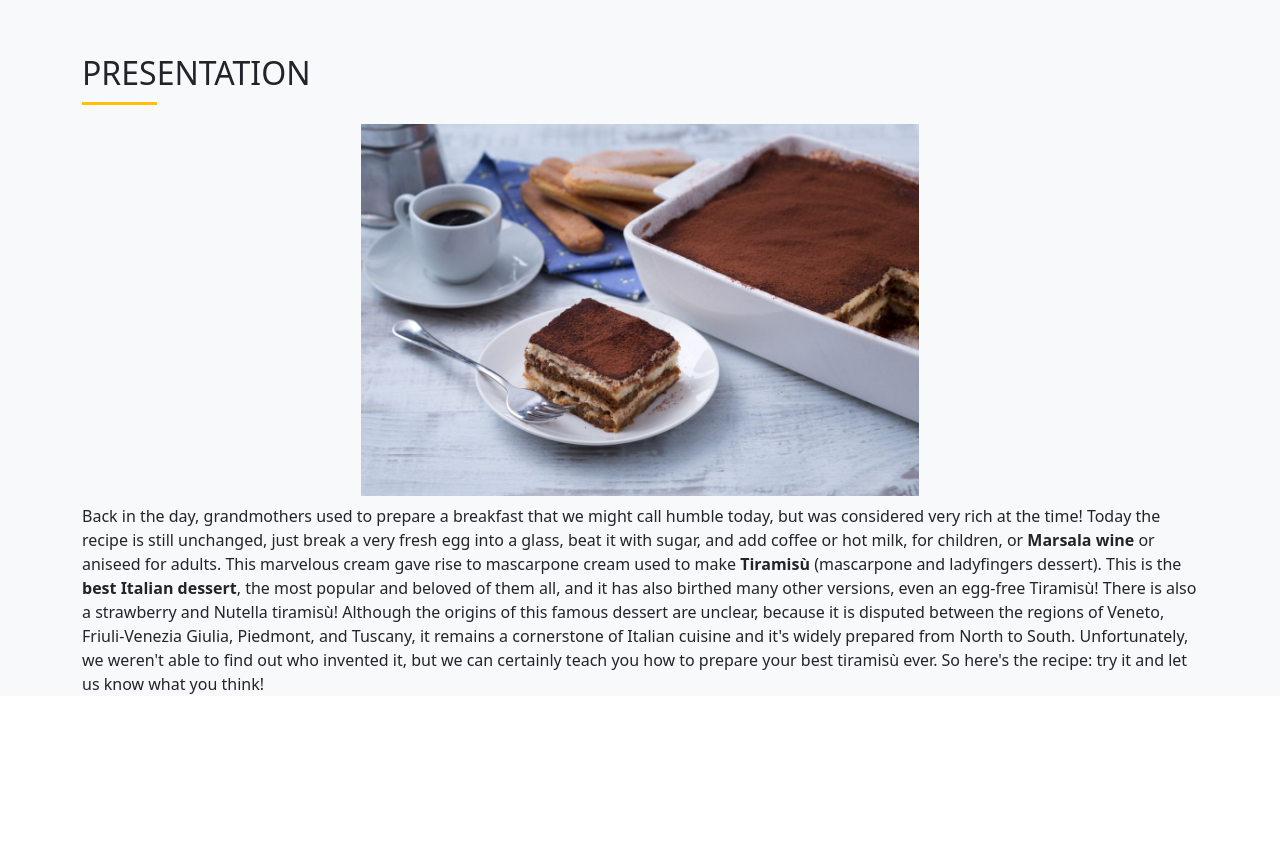
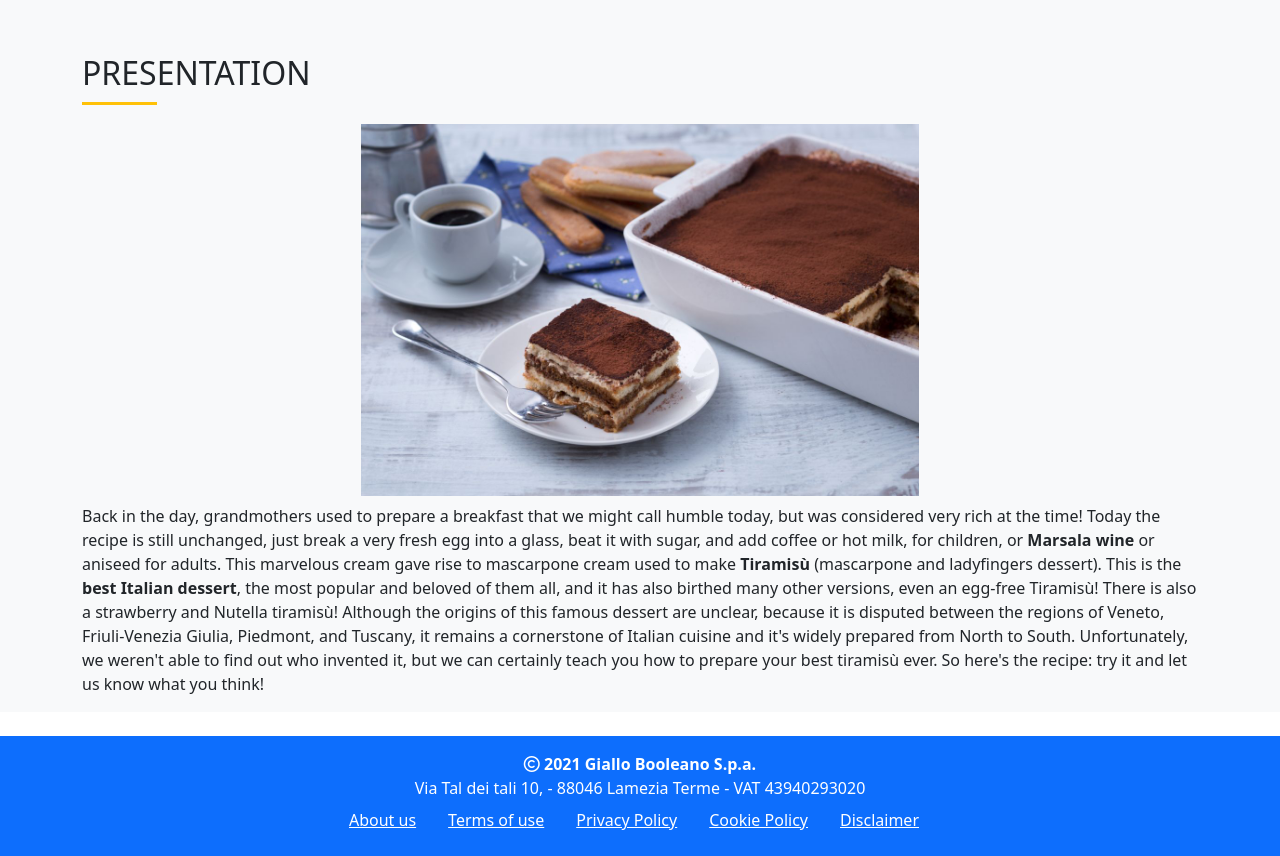
Before and after one commit to mirkobechini/htmlcss-responsive-layout-bootstrap, a plain HTML site: page index.html in a window 1280 px wide. Shown: the part 1431-2287 px from the top of the page. Before the commit the page ends 2127 px from the top, so only its background shows below. Drawn offline with nearby package versions, Linux system fonts and the light colour scheme.

Commit message:
add footer

```diff
--- a/index.html
+++ b/index.html
@@ -117,19 +117,28 @@
                 </div>
                 <!-- /.presentation title -->
 
-                <div class="row pt-3">
+                <div class="row py-3">
                     <div class="col-12 text-center pb-2"> <img src="./assets/img/tiramisu.jpg" class=" img-fluid  w-50"
                             alt="tiramisù"></div>
                     <div class="col-12">Back in the day, grandmothers used to prepare a breakfast that we might call
-                        humble today, but was considered very rich at the time! Today the recipe is still unchanged, just break a very fresh
-                        egg into a glass, beat it with sugar, and add coffee or hot milk, for children, or <b>Marsala wine</b> or
-                        aniseed for adults. This marvelous cream gave rise to mascarpone cream used to make <b>Tiramisù</b>
-                        (mascarpone and ladyfingers dessert). This is the <b>best Italian dessert</b>, the most popular and beloved of
-                        them all, and it has also birthed many other versions, even an egg-free Tiramisù! There is also a strawberry and Nutella
-                        tiramisù! Although the origins of this famous dessert are unclear, because it is disputed between the
-                        regions of Veneto, Friuli-Venezia Giulia, Piedmont, and Tuscany, it remains a cornerstone of Italian
-                        cuisine and it's widely prepared from North to South. Unfortunately, we weren't able to find out who invented it,
-                        but we can certainly teach you how to prepare your best tiramisù ever. So here's the recipe: try it and let
+                        humble today, but was considered very rich at the time! Today the recipe is still unchanged,
+                        just break a very fresh
+                        egg into a glass, beat it with sugar, and add coffee or hot milk, for children, or <b>Marsala
+                            wine</b> or
+                        aniseed for adults. This marvelous cream gave rise to mascarpone cream used to make
+                        <b>Tiramisù</b>
+                        (mascarpone and ladyfingers dessert). This is the <b>best Italian dessert</b>, the most popular
+                        and beloved of
+                        them all, and it has also birthed many other versions, even an egg-free Tiramisù! There is also
+                        a strawberry and Nutella
+                        tiramisù! Although the origins of this famous dessert are unclear, because it is disputed
+                        between the
+                        regions of Veneto, Friuli-Venezia Giulia, Piedmont, and Tuscany, it remains a cornerstone of
+                        Italian
+                        cuisine and it's widely prepared from North to South. Unfortunately, we weren't able to find out
+                        who invented it,
+                        but we can certainly teach you how to prepare your best tiramisù ever. So here's the recipe: try
+                        it and let
                         us know what you think!
                     </div>
                 </div>
@@ -140,7 +149,25 @@
     </main>
     <!-- /#app_main -->
     <footer id="app_footer">
+        <div class="bg-primary text-white py-3 mt-4">
+            <div class="row text-center">
+                <div class="col-12 fw-bold"><i class="fa-regular fa-copyright" aria-hidden="true"></i> 2021 Giallo Booleano
+                    S.p.a.</div>
+                <div class="col-12">Via Tal dei tali 10, - 88046 Lamezia Terme - VAT 43940293020</div>
+            </div>
+            <!-- /.Site info -->
+            <div class="row text-center ">
+                <ul class="col-12 nav justify-content-center text-decoration-underline">
+                    <li><a class="nav-link text-white" href="#">About us</a></li>
+                    <li><a class="nav-link text-white" href="#">Terms of use</a></li>
+                    <li><a class="nav-link text-white" href="#">Privacy Policy</a></li>
+                    <li><a class="nav-link text-white" href="#">Cookie Policy</a></li>
+                    <li><a class="nav-link text-white" href="#">Disclaimer</a></li>
+                </ul>
+            </div>
+            <!-- /.Links -->
 
+        </div>
     </footer>
     <!-- /#app_footer -->
 
```
